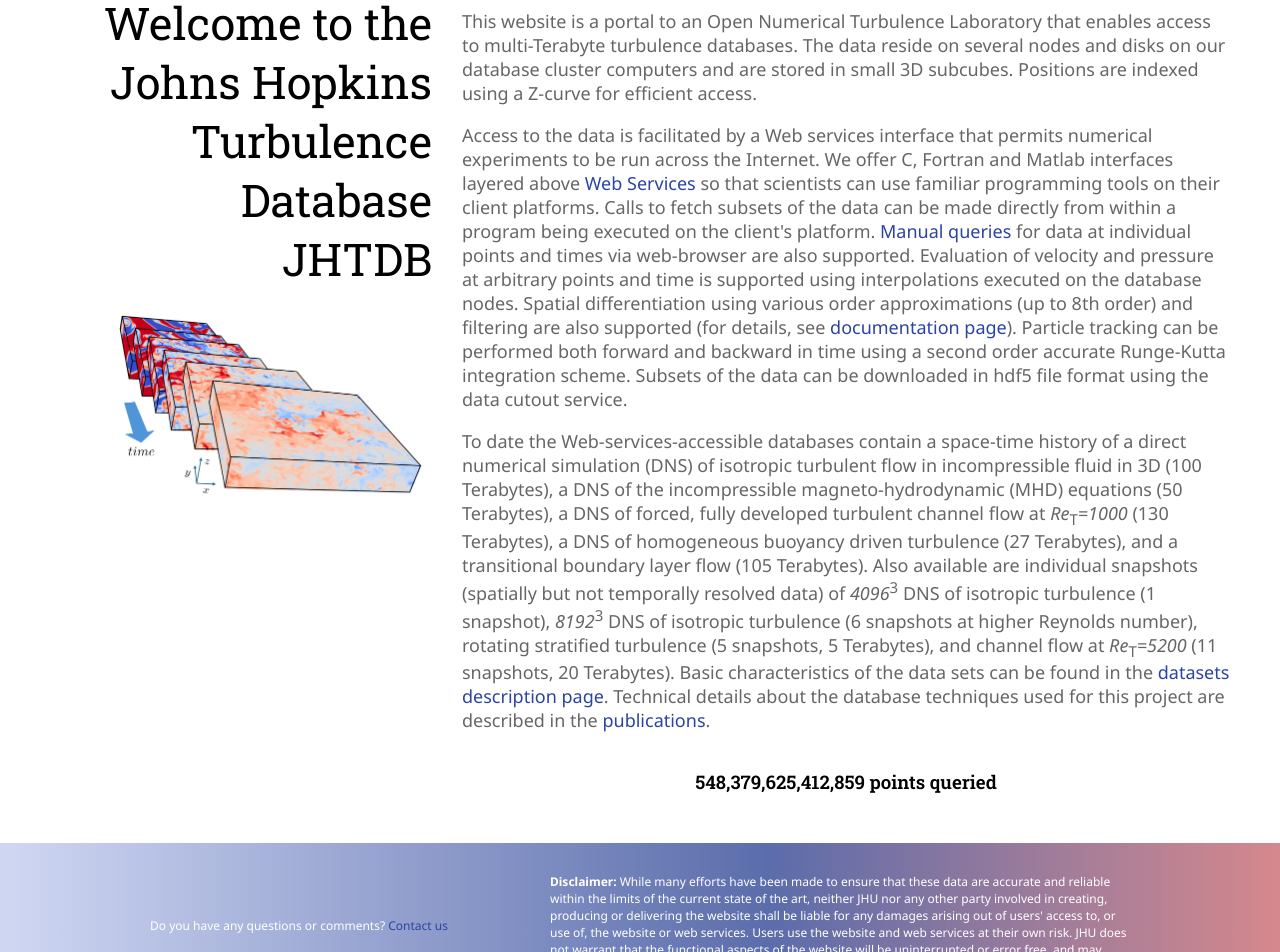
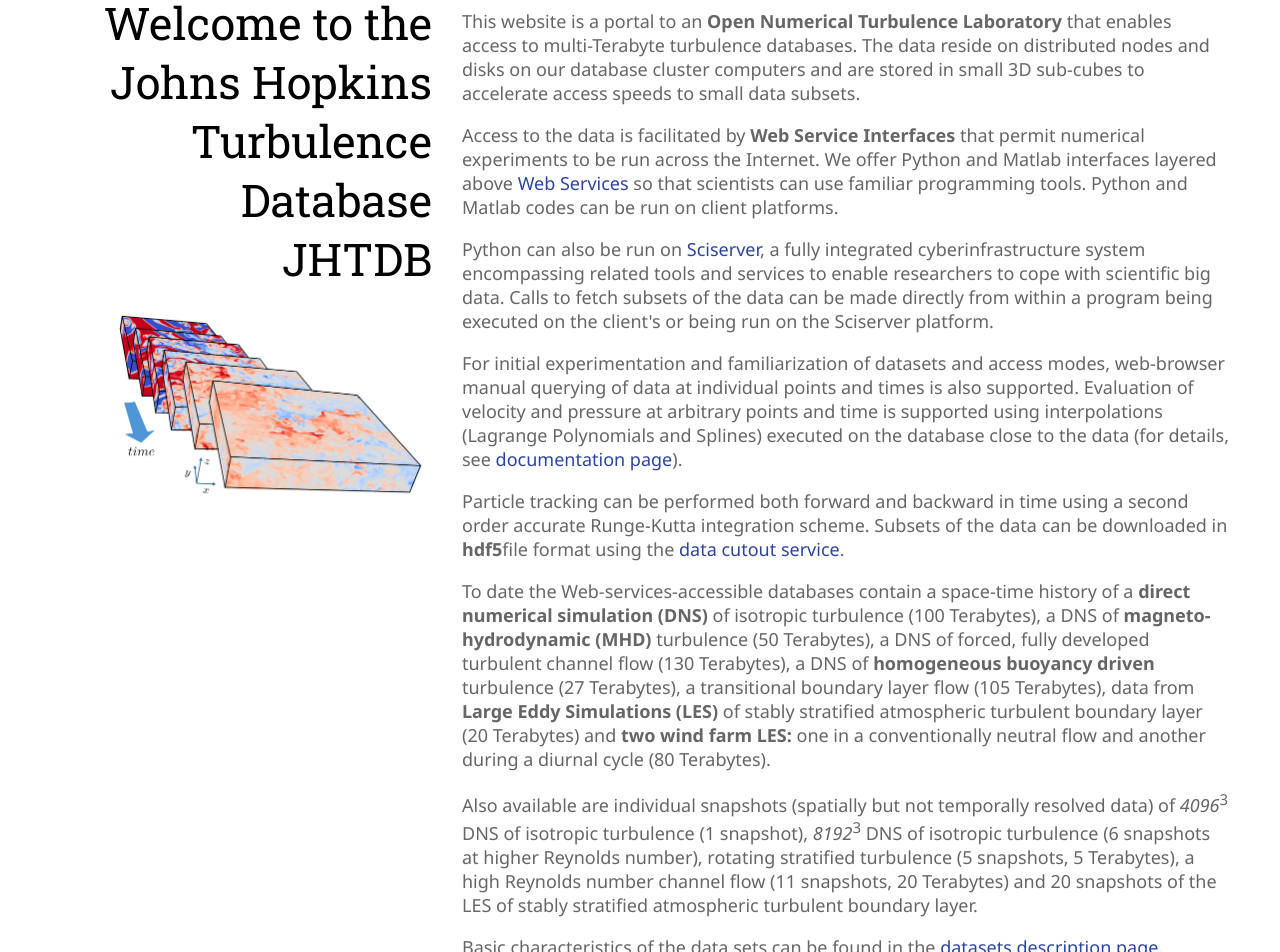
Before and after one commit to sciserver/turbulence-web, a Next.js app: page / in a window 1280 px wide. Shown: the part 340-1292 px from the top of the page. Built offline with nearby package versions, Linux system fonts and the light colour scheme.

Commit message:
Home page text update

```diff
--- a/components/content/home/home.tsx
+++ b/components/content/home/home.tsx
@@ -53,37 +53,47 @@
       </div>
       <div className="content">
         <p>
-          This website is a portal to an Open Numerical Turbulence Laboratory that
-          enables access to multi-Terabyte turbulence databases. The data reside on
-          several nodes and disks on our database cluster computers and are stored
-          in small 3D subcubes. Positions are indexed using a Z-curve for efficient access.
+          This website is a portal to an <strong>Open Numerical Turbulence Laboratory</strong> that enables access to multi-Terabyte turbulence databases.
+          The data reside on distributed nodes and disks on our database cluster computers and are stored in small 3D sub-cubes to accelerate access speeds to small data subsets.
         </p>
         <p>
-          Access to the data is facilitated by a Web services interface that permits numerical
-          experiments to be run across the Internet. We offer C, Fortran and Matlab interfaces
-          layered above <Link color='primary' href='/database/webServices'>Web Services </Link>
-          so that scientists can use familiar programming tools on their client platforms.
-          Calls to fetch subsets of the data can be made directly from within a program being
-          executed on the client's platform. <Link href='https://turbulence.pha.jhu.edu/webquery/query.aspx' target='_blank'>Manual queries </Link>
-          for data at individual points and times via web-browser are also supported. Evaluation of velocity
-          and pressure at arbitrary points and time is supported using interpolations executed on
-          the database nodes. Spatial differentiation using various order approximations
-          (up to 8th order) and filtering are also supported (for details, see <Link href='/documentation/analysisTool'>documentation page</Link>).
-          Particle tracking can be performed both forward and backward in time using a second order
-          accurate Runge-Kutta integration scheme. Subsets of the data can be downloaded in hdf5 file
-          format using the data cutout service.
+          Access to the data is facilitated by <strong> Web Service Interfaces </strong>that permit numerical experiments to be run across the Internet.
+          We offer Python and Matlab interfaces layered above <Link href="/database/">Web Services</Link> so that scientists can use familiar programming tools.
+          Python and Matlab codes can be run on client platforms.
         </p>
         <p>
-          To date the Web-services-accessible databases contain a space-time history of a direct numerical
-          simulation (DNS) of isotropic turbulent flow in incompressible fluid in 3D (100 Terabytes), a DNS
-          of the incompressible magneto-hydrodynamic (MHD) equations (50 Terabytes), a DNS of forced, fully
-          developed turbulent channel flow at <i>Re</i><sub>T</sub><i>=1000</i> (130 Terabytes), a DNS of
-          homogeneous buoyancy driven turbulence (27 Terabytes), and a transitional boundary layer flow (105 Terabytes).
-          Also available are individual snapshots (spatially but not temporally resolved data) of <i>4096</i><sup>3</sup> DNS
-          of isotropic turbulence (1 snapshot), <i>8192</i><sup>3</sup> DNS of isotropic turbulence (6 snapshots at higher Reynolds number),
-          rotating stratified turbulence (5 snapshots, 5 Terabytes), and channel flow at <i>Re</i><sub>T</sub><i>=5200</i> (11 snapshots, 20 Terabytes).
-          Basic characteristics of the data sets can be found in the <Link href='/documentation/datasets'>datasets description page</Link>.
-          Technical details about the database techniques used for this project are described in the <Link href='/documentation/publications'>publications</Link>.
+          Python can also be run on <Link href="http://sciserver.org/">Sciserver</Link>, a fully integrated cyberinfrastructure system encompassing related
+          tools and services to enable researchers to cope with scientific big data. Calls to fetch subsets of the data can be made directly from within a
+          program being executed on the client's or being run on the Sciserver platform.
+        </p>
+        <p>
+          For initial experimentation and familiarization of datasets and access modes, web-browser manual querying of data at individual points and times is also supported.
+          Evaluation of velocity and pressure at arbitrary points and time is supported using interpolations (Lagrange Polynomials and Splines) executed on the database close
+          to the data (for details, see <Link href="/database/">documentation page</Link>).
+        </p>
+        <p>
+          Particle tracking can be performed both forward and backward in time using a second order accurate Runge-Kutta integration scheme.
+          Subsets of the data can be downloaded in <strong>hdf5</strong>file format using the <Link href="https://turbulence.idies.jhu.edu/cutout/">data cutout service</Link>.
+        </p>
+        <p>
+          To date the Web-services-accessible databases contain a space-time history of a <strong>direct numerical simulation (DNS)</strong> of isotropic turbulence (100 Terabytes),
+          a DNS of  <strong>magneto-hydrodynamic (MHD)</strong> turbulence  (50 Terabytes), a DNS of forced, fully developed turbulent channel flow (130 Terabytes), a DNS of <strong>homogeneous
+            buoyancy driven</strong> turbulence (27 Terabytes), a transitional boundary layer flow (105 Terabytes), data from <strong>Large Eddy Simulations (LES)</strong> of stably stratified
+          atmospheric turbulent boundary layer (20 Terabytes) and <strong>two wind farm LES:</strong> one in a conventionally neutral flow and another during a diurnal cycle (80 Terabytes).
+        </p>
+        <p>
+          Also available are individual snapshots (spatially but not temporally resolved data) of <i>4096</i><sup>3</sup> DNS of isotropic turbulence (1 snapshot), <i>8192</i><sup>3</sup> DNS of
+          isotropic turbulence (6 snapshots at higher Reynolds number), rotating stratified turbulence (5 snapshots, 5 Terabytes), a high Reynolds number channel flow (11 snapshots, 20 Terabytes)
+          and 20 snapshots of the LES of stably stratified atmospheric turbulent boundary layer.
+        </p>
+        <p>
+          Basic characteristics of the data sets can be found in the <Link href="/documentation/datasets">datasets description page</Link>. Technical details about the database techniques used for
+          this project are described in the  <Link href='/documentation/publications'>publications</Link>. Recent datasets are being stored using the Zarr storage format with 64-cube “buckets”, instead
+          of the Z-curve ordering used for the legacy datasets.
+        </p>
+        <p>
+          Also, data are being migrated to <strong>Ceph-FS</strong> storage from the original SQL-database and FileDB storage modalities.
+          New more modular Python and Matlab <Link href="/documentation/datasets">codes</Link> use the REST interface instead of the legacy SOAP interface.
         </p>
         <div className="points">
           <h3>548,379,625,412,859 points queried</h3>
```
